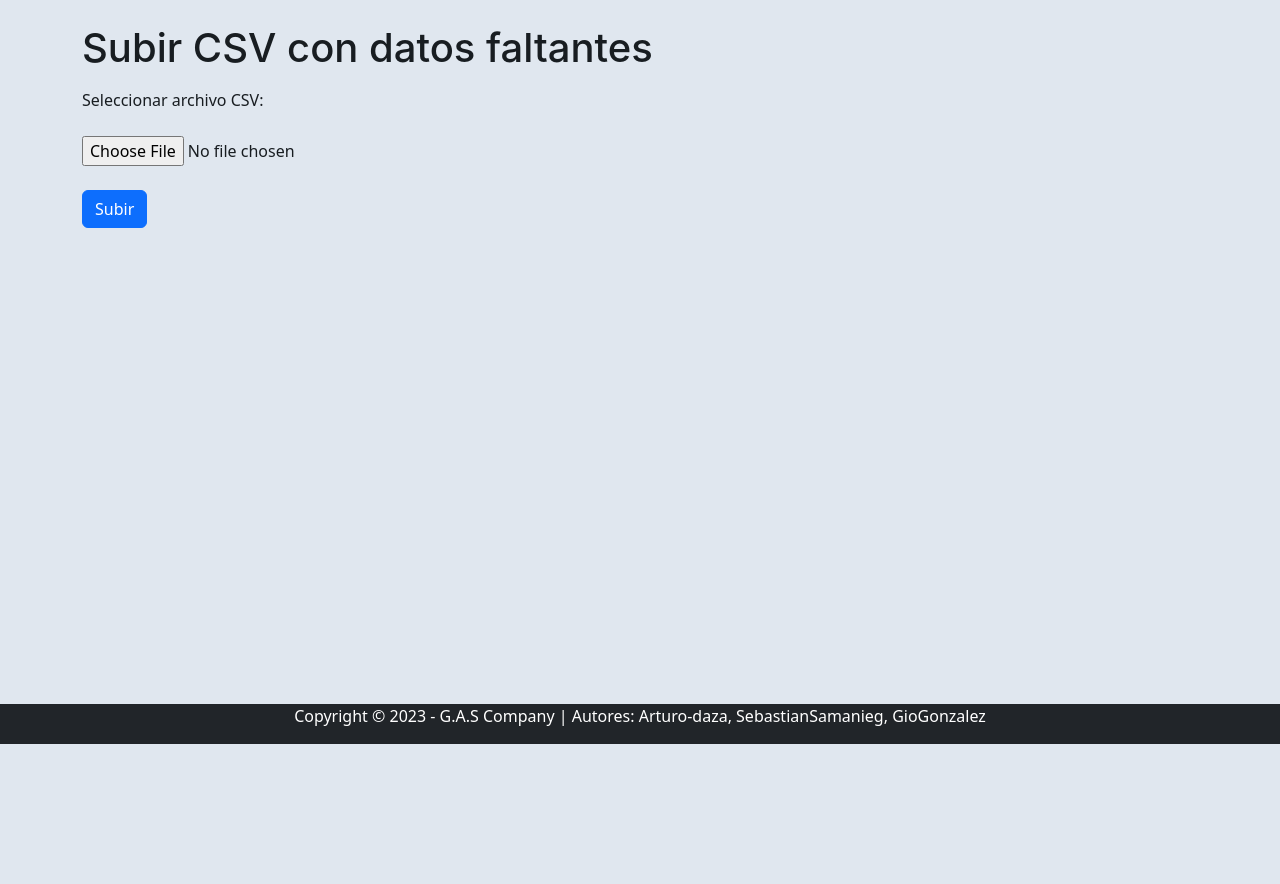
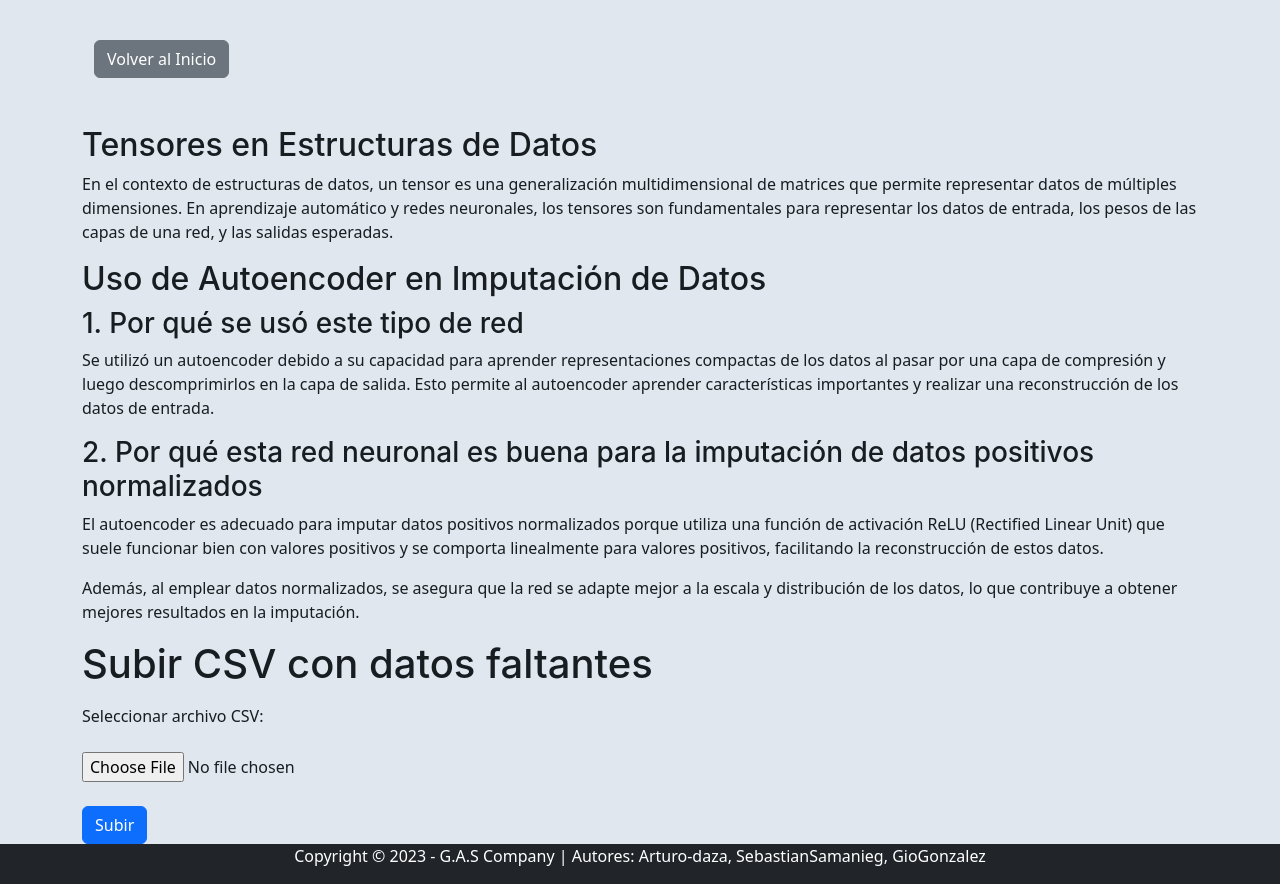
Before and after one commit to Arturo-daza/Front-Estructura-Datos, a Flask app: page /upload in a window 1280 px wide. Shown: the part 56-940 px from the top of the page. Before the commit the page ends 800 px from the top, so only its background shows below. Run offline with Flask 3, Linux system fonts and the light colour scheme.

Commit message:
Include updates to definitions and link pages for enhanced referencing and clarity

```diff
--- a/templates/imputed_upload.html
+++ b/templates/imputed_upload.html
@@ -4,6 +4,38 @@
 Subir CSV
 {% endblock %}
 {% block content  %}
+
+<div class="container mt-3 mb-1">
+    <a href="{{ url_for('index') }}" class="btn btn-secondary">Volver al Inicio</a>
+</div>
+
+<div class="explicacion-tensores mt-5">
+    <h2>Tensores en Estructuras de Datos</h2>
+    <p>
+        En el contexto de estructuras de datos, un tensor es una generalización multidimensional de matrices
+        que permite representar datos de múltiples dimensiones. En aprendizaje automático y redes neuronales,
+        los tensores son fundamentales para representar los datos de entrada, los pesos de las capas de una red,
+        y las salidas esperadas.
+    </p>
+    <h2>Uso de Autoencoder en Imputación de Datos</h2>
+    <h3>1. Por qué se usó este tipo de red</h3>
+    <p>
+        Se utilizó un autoencoder debido a su capacidad para aprender representaciones compactas de los datos
+        al pasar por una capa de compresión y luego descomprimirlos en la capa de salida. Esto permite al autoencoder
+        aprender características importantes y realizar una reconstrucción de los datos de entrada.
+    </p>
+    <h3>2. Por qué esta red neuronal es buena para la imputación de datos positivos normalizados</h3>
+    <p>
+        El autoencoder es adecuado para imputar datos positivos normalizados porque utiliza una función de activación
+        ReLU (Rectified Linear Unit) que suele funcionar bien con valores positivos y se comporta linealmente para
+        valores positivos, facilitando la reconstrucción de estos datos.
+    </p>
+    <p>
+        Además, al emplear datos normalizados, se asegura que la red se adapte mejor a la escala y distribución de los
+        datos, lo que contribuye a obtener mejores resultados en la imputación.
+    </p>
+</div>
+
     <h1>Subir CSV con datos faltantes </h1>
     <form action="/upload" method="post" enctype="multipart/form-data" class="mt-3">
         <div class="form-group mb-4">
--- a/templates/indices-invertidos.html
+++ b/templates/indices-invertidos.html
@@ -6,7 +6,7 @@ Buscador
 
 {% block content  %}
     <div class="container mt-3 d-flex justify-content-between">
-      <a href="{{ url_for('upload_file') }}" class="btn btn-secondary">Volver al Inicio</a>
+      <a href="{{ url_for('index') }}" class="btn btn-secondary">Volver al Inicio</a>
       <a href="{{ url_for('text') }}"  class="btn btn-primary">Ver lista de palabras</a>
     </div>
     <div class="container">
```
Also changed, not shown: templates/binary-tree.html (+22 -1 lines), templates/graph.html (+22 -1 lines), templates/index.html (+16 -6 lines), templates/merge_sort.html (+18 -3 lines).
